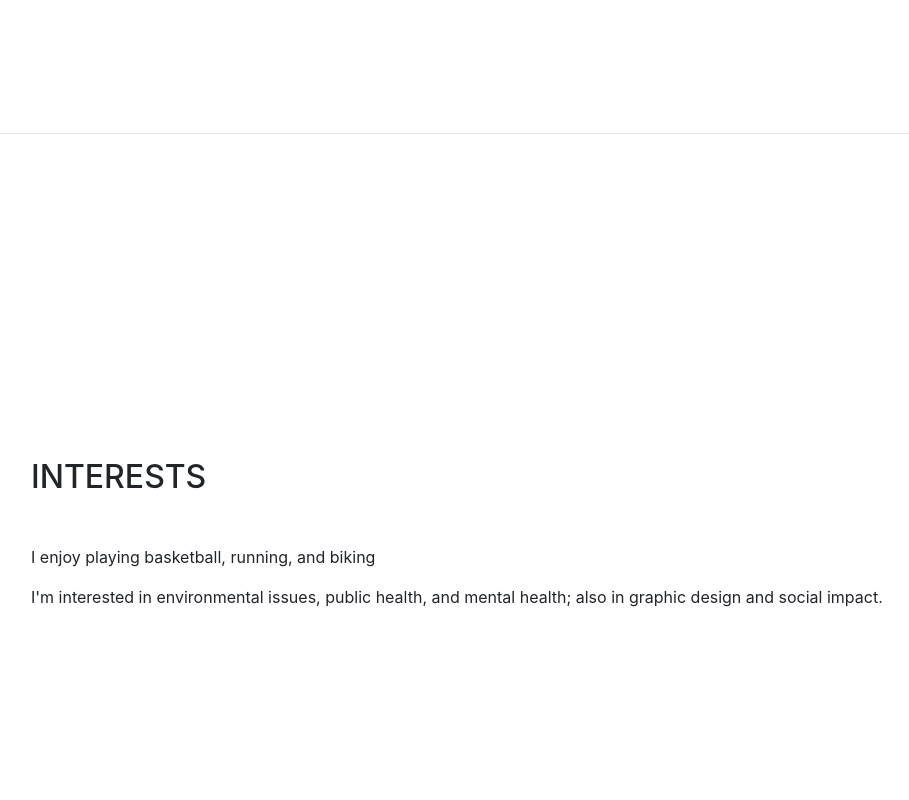
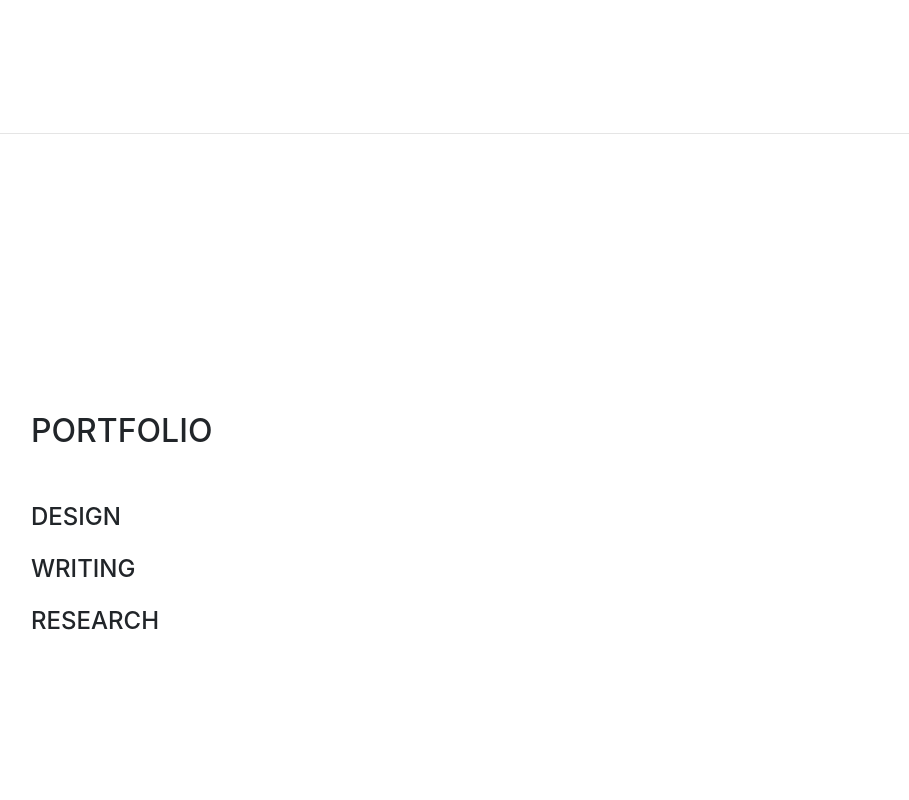
Before and after one commit to jerald-lim/jerald-lim.github.io, a website with bundled scripts: page index.html in a window 1280 px wide. Shown: the part 5140-5940 px from the top of the page, without its empty margins (289-1198 px from the left). Built offline with nearby package versions, Linux system fonts and the light colour scheme; a web font is replaced by a local one.

Commit message:
Added portfolio section

```diff
--- a/index.html
+++ b/index.html
@@ -343,6 +343,21 @@
 
       <hr class="m-0">
 
+      <section class="resume-section p-3 p-lg-5 d-flex flex-column" id="portfolio">
+        <div class="my-auto">
+          <h2 class="mb-5">Portfolio</h2>
+
+          <div class="subheading mb-3">Design</div>
+
+          <div class="subheading mb-3">Writing</div>
+
+          <div class="subheading mb-3">Research</div>
+
+        </div>
+      </section>
+
+      <hr class="m-0">
+
       <section class="resume-section p-3 p-lg-5 d-flex flex-column" id="interests">
         <div class="my-auto">
           <h2 class="mb-5">Interests</h2>
```
